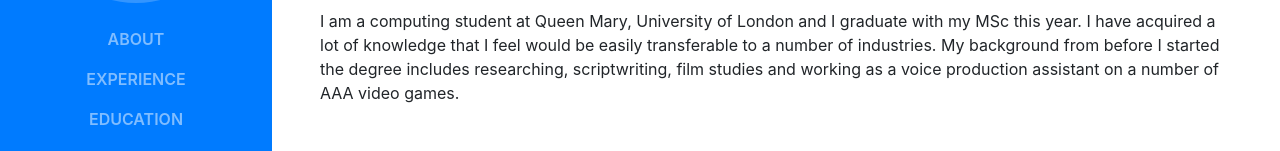
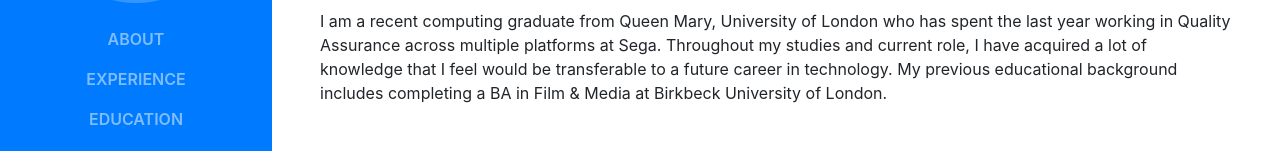
Before and after one commit to adam8708/cv-website, a website with bundled scripts: page index.html in a window 1280 px wide. Shown: the part 355-506 px from the top of the page. Built offline with nearby package versions, Linux system fonts and the light colour scheme; grey boxes are pictures that could not be loaded; a web font is replaced by a local one.

Commit message:
Update index.html

```diff
--- a/index.html
+++ b/index.html
@@ -68,7 +68,7 @@
           <div class="subheading mb-5">Paddington · London, England ·
             <a href="mailto:adam8708@hotmail.co.uk">adam8708@hotmail.co.uk</a>
           </div>
-          <p class="mb-5">I am a computing student at Queen Mary, University of London and I graduate with my MSc this year. I have acquired a lot of knowledge that I feel would be easily transferable to a number of industries. My background from before I started the degree includes researching, scriptwriting, film studies and working as a voice production assistant on a number of AAA video games.</p>
+          <p class="mb-5">I am a recent computing graduate from Queen Mary, University of London who has spent the last year working in Quality Assurance across multiple platforms at Sega. Throughout my studies and current role, I have acquired a lot of knowledge that I feel would be transferable to a future career in technology. My previous educational background includes completing a BA in Film & Media at Birkbeck University of London.</p>
           <ul class="list-inline list-social-icons mb-0">
             <li class="list-inline-item">
 
```
